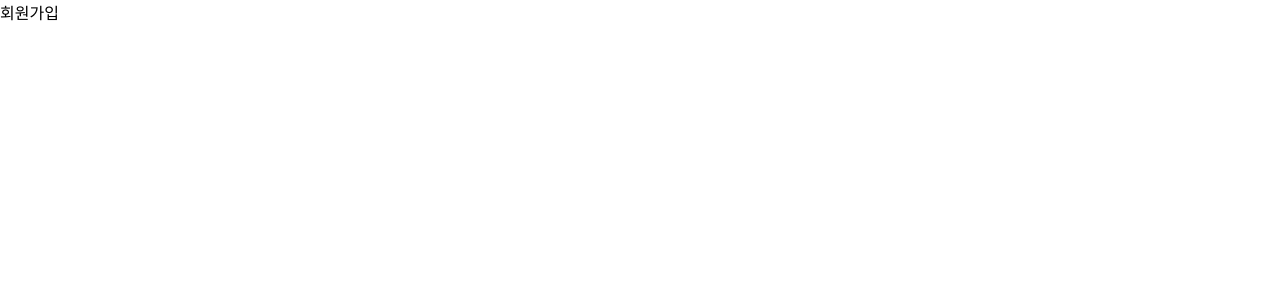
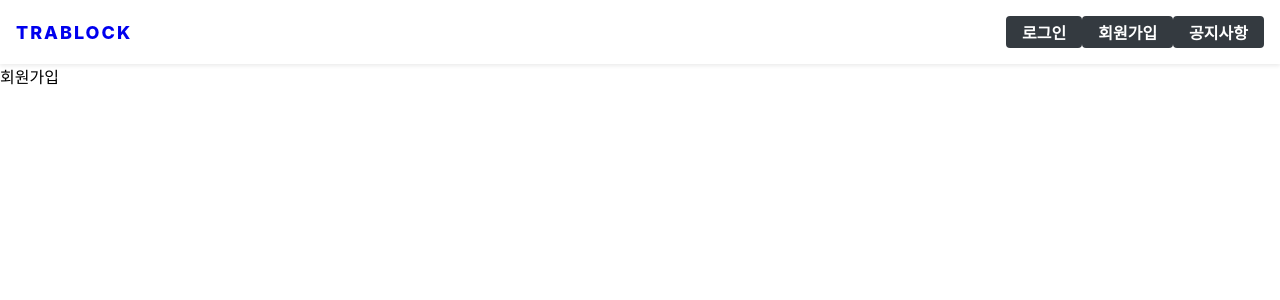
Before and after one commit to travel-service/frontend, a React (Create React App) app: page /signup in a window 1280 px wide. Shown: the top 300 px of the page. Built offline with nearby package versions, Linux system fonts and the light colour scheme.

Commit message:
Ci: Header 코드 위치 변경     - LandingPage.js -> App.js

```diff
--- a/src/App.js
+++ b/src/App.js
@@ -3,14 +3,14 @@ import { Routes, Route } from 'react-router-dom';
 import LandingPage from './components/contents/LandingPage';
 import SignUpPage from './components/contents/SignUpPage';
 import LoginPage from './components/contents/Logins/LoginPage';
-//import Headers from './components/headers/Header';
+import Headers from './components/headers/Header';
 import { UserContextProvider } from './components/contents/Logins/UserContext';
 
 function App() {
   return (
     <>
       <UserContextProvider>
-        {/*<Headers />*/}
+        <Headers />
         <Routes>
           <Route element={<LandingPage />} path="/" />
           <Route element={<SignUpPage />} path="/signup" />
--- a/src/components/contents/LandingPage.js
+++ b/src/components/contents/LandingPage.js
@@ -1,10 +1,10 @@
 import React from 'react';
-import Header from '../headers/Header';
+//import Header from '../headers/Header';
 
 const LandingPage = () => {
   return (
     <>
-      <Header/>
+      {/*<Header/>*/}
       <div>
         메인 페이지 내용
       </div>
--- a/src/containers/auth/LoginForm.js
+++ b/src/containers/auth/LoginForm.js
@@ -6,7 +6,6 @@ import AuthForm from '../../components/auth/AuthForm';
 import { check } from '../../modules/user'
 
 /* 컨테이너 */
-/*{ navigate }*/
 const LoginForm = () => {
     const [error, setError] = useState(null);
     const dispatch = useDispatch();
```
Also changed, not shown: src/components/Button.js (+0 -14 lines), src/components/contents/Logins/LoginPage.js (+0 -90 lines).
